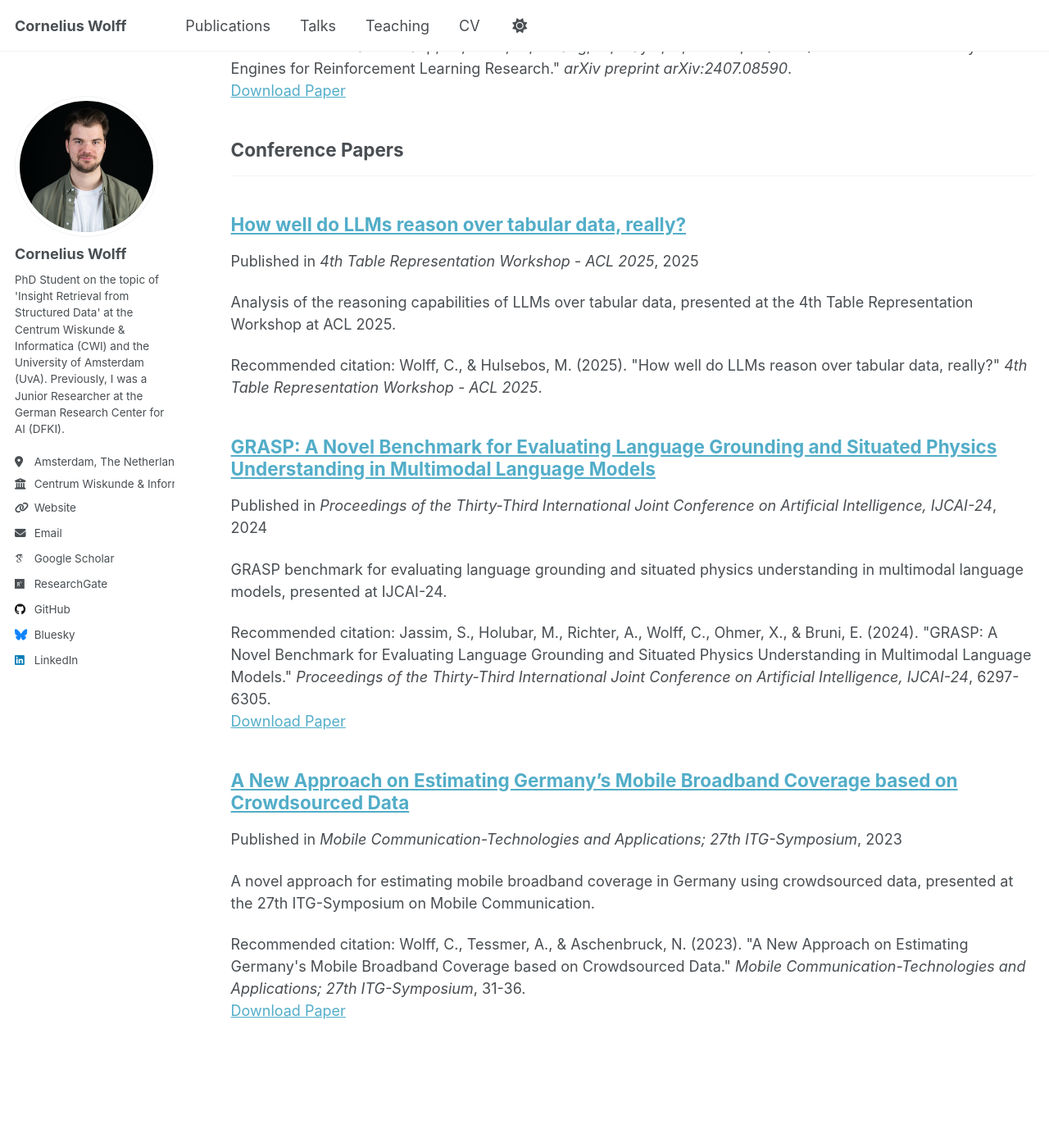
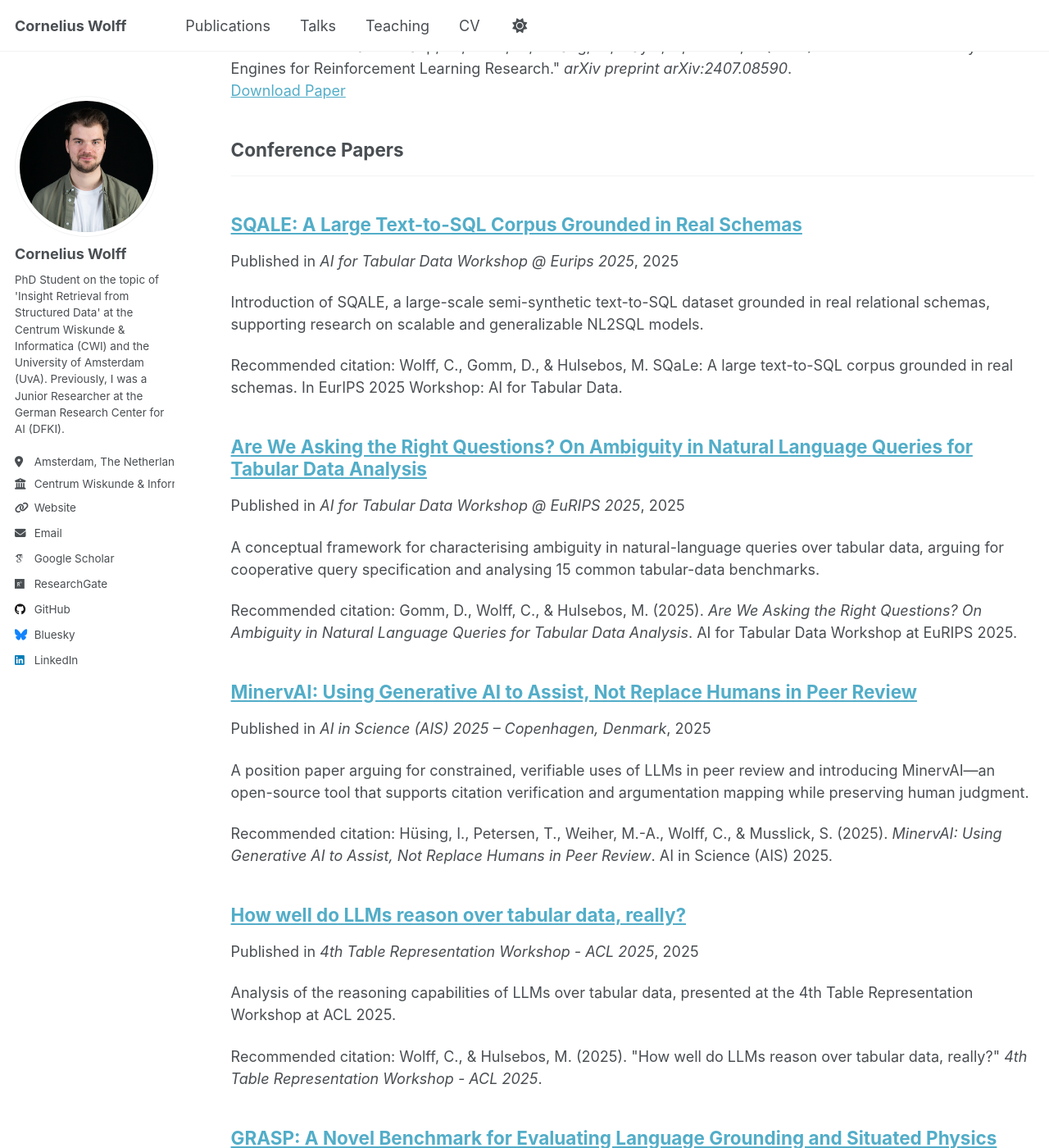
Before and after one commit to cowolff/cowolff.github.io, a Jekyll site: the page built from _pages/publications.html, in a window 1280 px wide and 1400 px high, scrolled down 1005 px. Shown: the whole window at 82% size. Built offline with Jekyll 4.4.1, drawn with Linux system fonts in a browser that asks for light colours; some web fonts are replaced; a script that is not in the unit is left out.

Commit message:
feat: Added recent publications

```diff
--- /dev/null
+++ b/_publications/2025-11-01-huesing2025minervAI.md
@@ -0,0 +1,13 @@
+---
+title: "MinervAI: Using Generative AI to Assist, Not Replace Humans in Peer Review"
+collection: publications
+category: conferences
+permalink: /publication/2025-11-01-huesing2025minervai
+excerpt: "A position paper arguing for constrained, verifiable uses of LLMs in peer review and introducing MinervAI—an open-source tool that supports citation verification and argumentation mapping while preserving human judgment."
+date: 2025-11-01
+venue: 'AI in Science (AIS) 2025 – Copenhagen, Denmark'
+pageurl: 'https://cdn.prod.website-files.com/68a7113a28bc36a9033775bf/69036138e0acda9ca5180703_40.pdf'
+citation: 'Hüsing, I., Petersen, T., Weiher, M.-A., Wolff, C., & Musslick, S. (2025). <i>MinervAI: Using Generative AI to Assist, Not Replace Humans in Peer Review</i>. AI in Science (AIS) 2025.'
+---
+
+In this paper, we argue for a constrained and verification-focused role of LLMs in scientific peer review, emphasizing that evaluative judgments must remain with human experts. Drawing on expert interviews and a review of current challenges, we outline why LLMs are suited only for narrow, objectively checkable tasks. We then present MinervAI, an open-source tool designed to support reviewers by automating citation verification and generating argumentation graphs, thereby alleviating key pain points while preserving human responsibility and oversight.
--- /dev/null
+++ b/_publications/2025-12-01-gomm2025questions.md
@@ -0,0 +1,33 @@
+---
+title: "Are We Asking the Right Questions? On Ambiguity in Natural Language Queries for Tabular Data Analysis"
+collection: publications
+category: conferences
+permalink: /publication/2025-12-01-gomm2025questions
+excerpt: "A conceptual framework for characterising ambiguity in natural-language queries over tabular data, arguing for cooperative query specification and analysing 15 common tabular-data benchmarks."
+date: 2025-12-01
+venue: 'AI for Tabular Data Workshop @ EuRIPS 2025'
+pageurl: 'https://openreview.net/pdf?id=Mm1CGvmm9Z'
+citation: 'Gomm, D., Wolff, C., & Hulsebos, M. (2025). <i>Are We Asking the Right Questions? On Ambiguity in Natural Language Queries for Tabular Data Analysis</i>. AI for Tabular Data Workshop at EuRIPS 2025.'
+---
+
+This paper proposes a framework to characterise natural-language queries over tabular data through the lens of cooperative interaction. Rather than treating ambiguity in user queries as a flaw, the authors argue that it often reflects users' intentional underspecification — delegating part of the interpretative burden to the system.
+
+## Query types
+
+The authors distinguish three types of queries:
+
+- **Unambiguous queries** — fully specify both the analytical procedure and the data scope.
+- **Cooperative queries (ambiguous but resolvable)** — contain sufficient information and allow reasonable inference so the system can derive an actionable interpretation.
+- **Uncooperative queries (underspecified)** — ambiguity is irresolvable without further user input.
+
+## Findings
+
+Applying this framework to 15 widely used tabular-data benchmarks, the authors show that many datasets mix query types indiscriminately, which undermines reliable evaluation of models' execution accuracy and interpretation capabilities.
+
+## Recommendations
+
+The paper outlines implications for designing, annotating, and evaluating natural-language interfaces for tabular data analysis. Key recommendations include:
+
+- Clearly distinguish query types when creating or annotating datasets.
+- Use stratified evaluations that report performance by query type.
+- Support cooperative dialog or clarification mechanisms when ambiguity cannot be resolved automatically.
--- /dev/null
+++ b/_publications/2025-12-01-wolff2025sqale.md
@@ -0,0 +1,13 @@
+---
+title: "SQALE: A Large Text-to-SQL Corpus Grounded in Real Schemas"
+collection: publications
+category: conferences
+permalink: /publication/2025-12-01-wolff2025sqale
+excerpt: "Introduction of SQALE, a large-scale semi-synthetic text-to-SQL dataset grounded in real relational schemas, supporting research on scalable and generalizable NL2SQL models."
+date: 2025-12-01
+venue: 'AI for Tabular Data Workshop @ Eurips 2025'
+pageurl: 'https://openreview.net/pdf?id=6PsKDjgoEy'
+citation: 'Wolff, C., Gomm, D., & Hulsebos, M. SQaLe: A large text-to-SQL corpus grounded in real schemas. In EurIPS 2025 Workshop: AI for Tabular Data.'
+---
+
+SQALE is a large-scale semi-synthetic text-to-SQL corpus containing 517,676 validated (schema, question, query) triples. As described in the paper (e.g., pipeline diagram on page 3 and dataset statistics on page 4 of the PDF ), it is built from 135,875 real-world database schemas derived from SchemaPile, expanded using a principled pipeline involving schema extension, natural-language question generation, and SQL query synthesis with ReFoRCE. The dataset exhibits realistic schema scales (median 91 tables, 435 columns), diverse SQL operator usage, and controlled join complexity, making it one of the most structurally rich resources for training and evaluating text-to-SQL models.
```
Also changed, not shown: _publications/2025-08-01-wolff2025well.md (renamed from _publications/2025-01-01-wolff2025well.md, +2 -2 lines).
